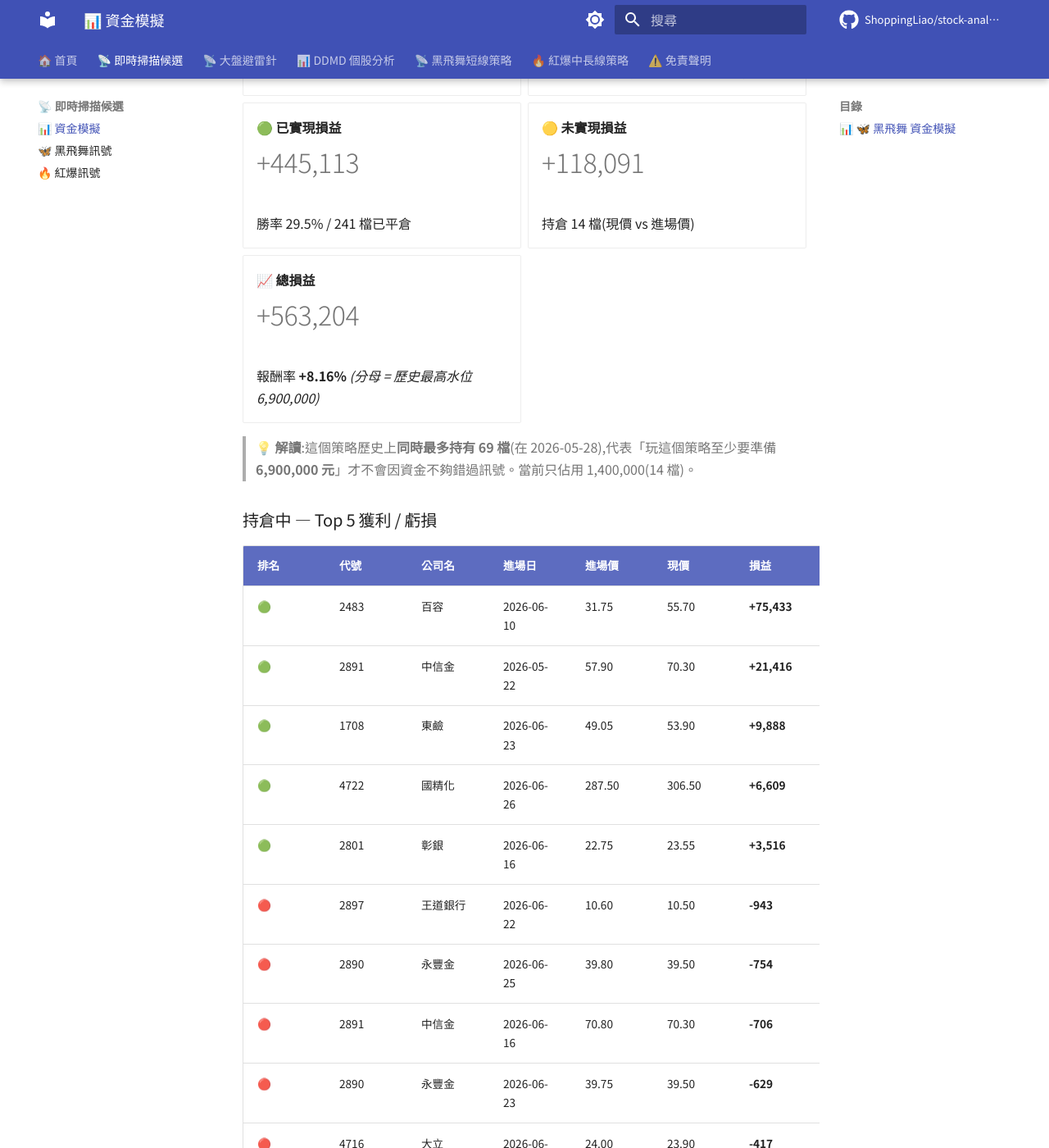
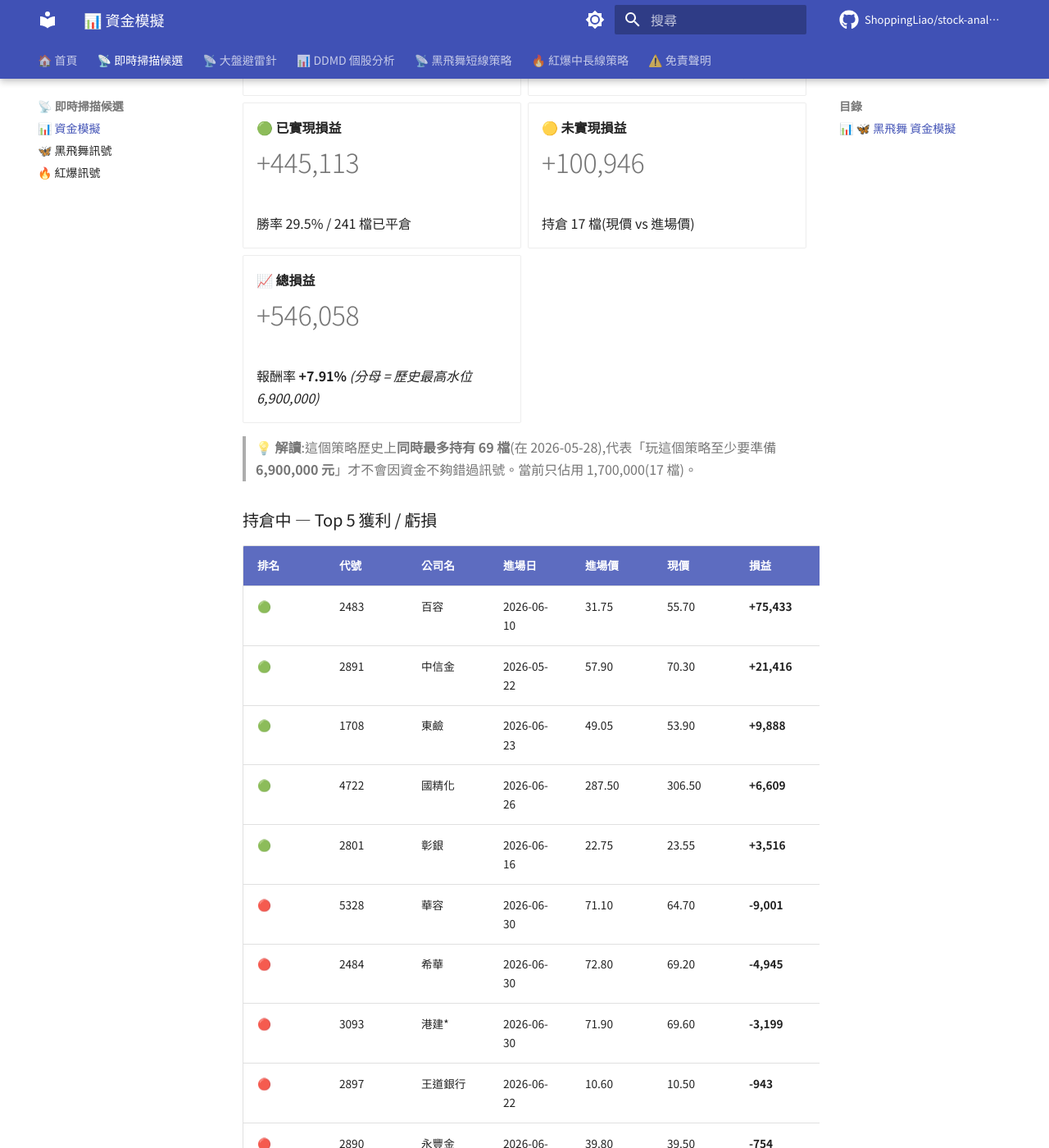
Before and after one commit to ShoppingLiao/stock-analysis-public, an MkDocs documentation site: the page built from docs/signals_capital.md, in a window 1280 px wide and 1400 px high, scrolled down 631 px. Shown: the whole window at 82% size. Built offline with MkDocs 1.6.1 and Material for MkDocs 9.7.7, drawn with Linux system fonts in a browser that asks for light colours; comment, search, counter and statistics services are not loaded; some of the changed text lies outside the part shown.

Commit message:
docs(signals): update BB + RB + capital (2026-06-30)

```diff
--- a/docs/signals_capital.md
+++ b/docs/signals_capital.md
@@ -17,9 +17,9 @@
 
 -   **💼 當前資金水位**
 
-    # 1,400,000
+    # 1,700,000
 
-    持倉 14 檔 × 100,000
+    持倉 17 檔 × 100,000
 
 -   **🌊 歷史最高水位**
 
@@ -35,19 +35,19 @@
 
 -   **🟡 未實現損益**
 
-    # +118,091
+    # +100,946
 
-    持倉 14 檔(現價 vs 進場價)
+    持倉 17 檔(現價 vs 進場價)
 
 -   **📈 總損益**
 
-    # +563,204
+    # +546,058
 
-    報酬率 **+8.16%** _(分母 = 歷史最高水位 6,900,000)_
+    報酬率 **+7.91%** _(分母 = 歷史最高水位 6,900,000)_
 
 </div>
 
-> **💡 解讀**:這個策略歷史上**同時最多持有 69 檔**(在 2026-05-28),代表「玩這個策略至少要準備 **6,900,000 元**」才不會因資金不夠錯過訊號。當前只佔用 1,400,000(14 檔)。
+> **💡 解讀**:這個策略歷史上**同時最多持有 69 檔**(在 2026-05-28),代表「玩這個策略至少要準備 **6,900,000 元**」才不會因資金不夠錯過訊號。當前只佔用 1,700,000(17 檔)。
 
 ### 持倉中 — Top 5 獲利 / 虧損
 
@@ -58,11 +58,11 @@
 | 🟢 | 1708 | 東鹼 | 2026-06-23 | 49.05 | 53.90 | **+9,888** | **+9.89%** |
 | 🟢 | 4722 | 國精化 | 2026-06-26 | 287.50 | 306.50 | **+6,609** | **+6.61%** |
 | 🟢 | 2801 | 彰銀 | 2026-06-16 | 22.75 | 23.55 | **+3,516** | **+3.52%** |
+| 🔴 | 5328 | 華容 | 2026-06-30 | 71.10 | 64.70 | **-9,001** | **-9.00%** |
+| 🔴 | 2484 | 希華 | 2026-06-30 | 72.80 | 69.20 | **-4,945** | **-4.95%** |
+| 🔴 | 3093 | 港建* | 2026-06-30 | 71.90 | 69.60 | **-3,199** | **-3.20%** |
 | 🔴 | 2897 | 王道銀行 | 2026-06-22 | 10.60 | 10.50 | **-943** | **-0.94%** |
 | 🔴 | 2890 | 永豐金 | 2026-06-25 | 39.80 | 39.50 | **-754** | **-0.75%** |
-| 🔴 | 2891 | 中信金 | 2026-06-16 | 70.80 | 70.30 | **-706** | **-0.71%** |
-| 🔴 | 2890 | 永豐金 | 2026-06-23 | 39.75 | 39.50 | **-629** | **-0.63%** |
-| 🔴 | 4716 | 大立 | 2026-06-29 | 24.00 | 23.90 | **-417** | **-0.42%** |
 
 !!! info "⚠️ 資金模擬說明"
     每檔固定投入 **100,000 元**(教育性質,實際操作會依 TDMD 評分動態調整部位)。
@@ -139,9 +139,9 @@
 
 -   **💼 當前資金水位**
 
-    # 15,900,000
+    # 16,200,000
 
-    BB 1,400,000 + RB 14,500,000
+    BB 1,700,000 + RB 14,500,000
 
 -   **🌊 兩策略歷史最高水位**
 
@@ -157,15 +157,15 @@
 
 -   **🟡 未實現損益**
 
-    # +2,850,232
+    # +2,833,087
 
-    BB +118,091 + RB +2,732,141
+    BB +100,946 + RB +2,732,141
 
 -   **📈 總損益**
 
-    # +2,806,602
+    # +2,789,457
 
-    報酬率 **+12.31%** _(分母 = 兩策略歷史最高水位)_
+    報酬率 **+12.23%** _(分母 = 兩策略歷史最高水位)_
 
 </div>
 
```
Also changed, not shown: docs/signals_black_butterfly.md (+7 -4 lines).
